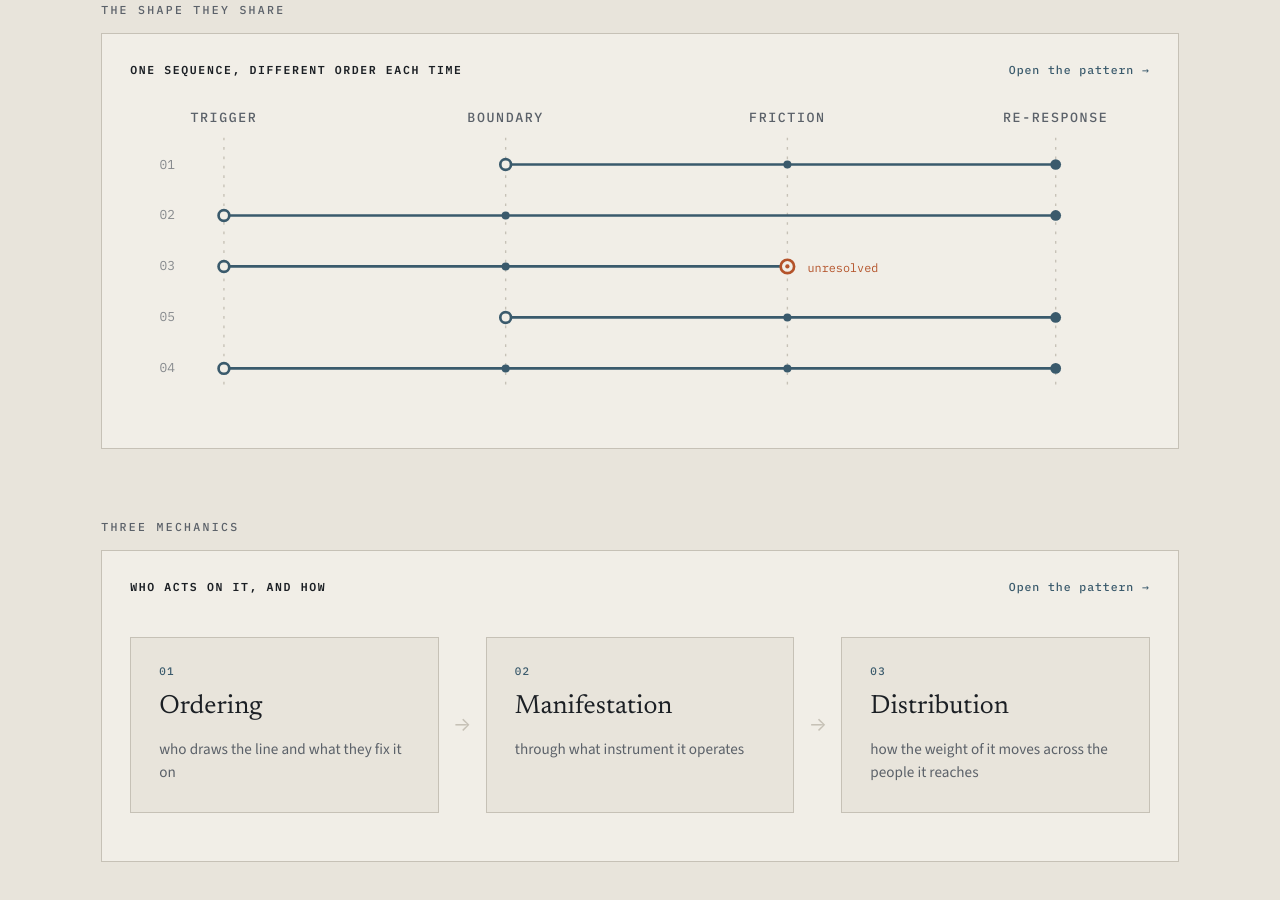
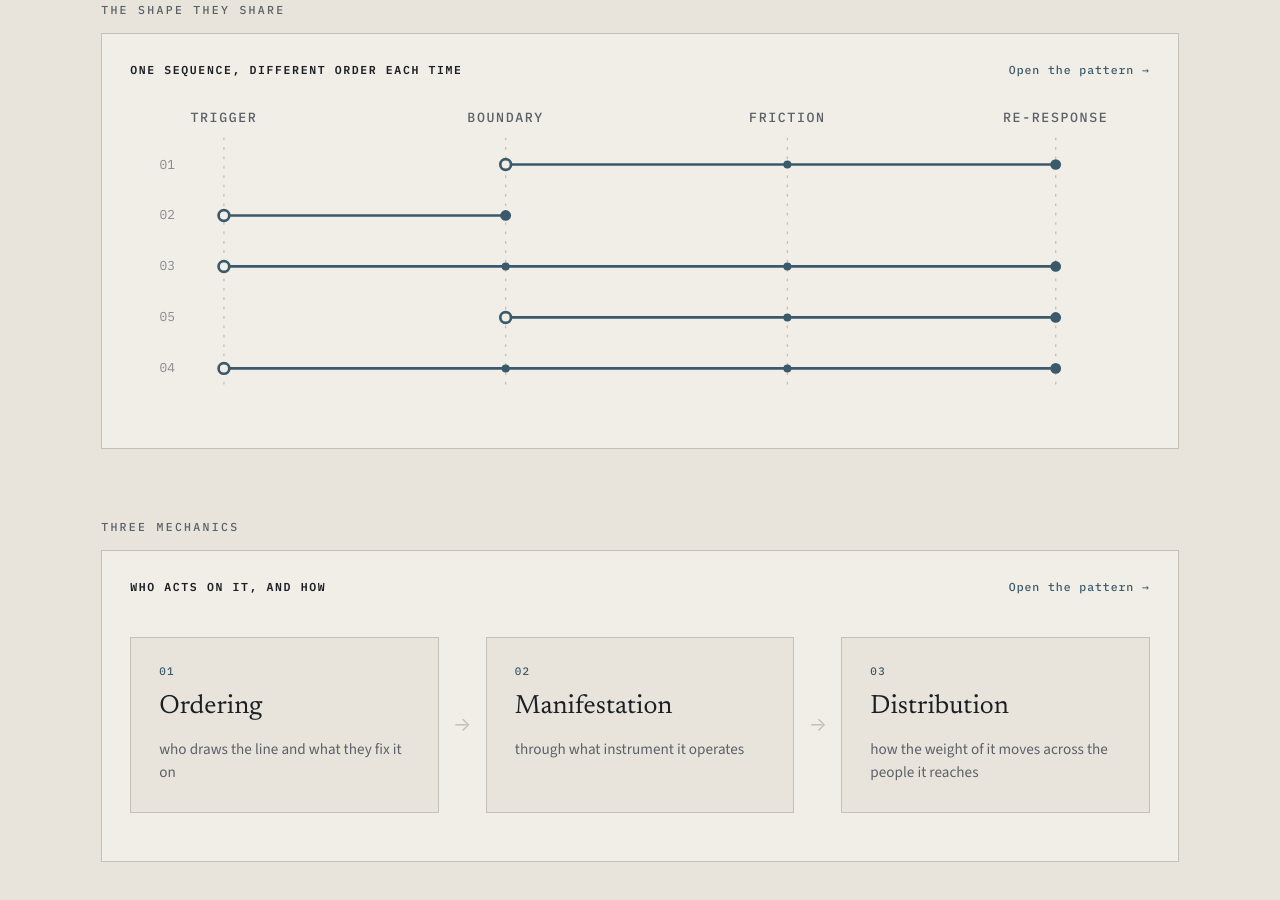
Before and after one commit to GaeunLim01/regulatory-order, a Jekyll site: the page built from index.html, in a window 1280 px wide and 900 px high, scrolled down 496 px. Built offline with Jekyll 4.4.1, drawn with Linux system fonts in a browser that asks for light colours.

Commit message:
Add files via upload

```diff
--- a/index.html
+++ b/index.html
@@ -50,18 +50,16 @@ description: How export-control and national-security rules try to hold a new te
             <circle class="tf-node--end" cx="690" cy="60" r="4"/>
           </g>
           <g class="tf-trace" data-case="2">
-            <polyline points="70,98 280,98 490,98 690,98"/>
+            <polyline points="70,98 280,98"/>
             <circle class="tf-node" cx="70" cy="98" r="4"/>
-            <circle class="tf-node--end" cx="280" cy="98" r="3"/>
-            <circle class="tf-node--end" cx="690" cy="98" r="4"/>
+            <circle class="tf-node--end" cx="280" cy="98" r="4"/>
           </g>
           <g class="tf-trace" data-case="3">
-            <polyline points="70,136 280,136 490,136"/>
+            <polyline points="70,136 280,136 490,136 690,136"/>
             <circle class="tf-node" cx="70" cy="136" r="4"/>
             <circle class="tf-node--end" cx="280" cy="136" r="3"/>
-            <circle class="tf-node--flag" cx="490" cy="136" r="5"/>
-            <circle class="tf-node--flagdot" cx="490" cy="136" r="1.6"/>
-            <text class="tf-flaglabel" x="505" y="140">unresolved</text>
+            <circle class="tf-node--end" cx="490" cy="136" r="3"/>
+            <circle class="tf-node--end" cx="690" cy="136" r="4"/>
           </g>
           <g class="tf-trace" data-case="5">
             <polyline points="280,174 490,174 690,174"/>
```
Also changed, not shown: README.md.
